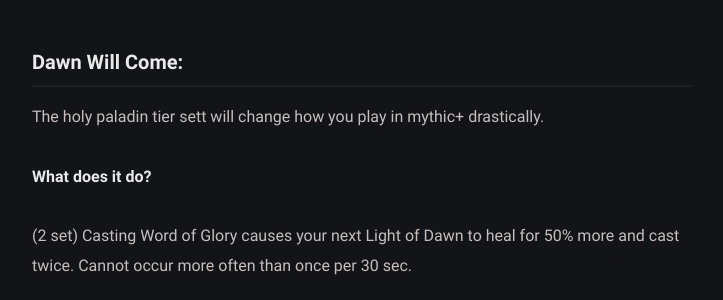
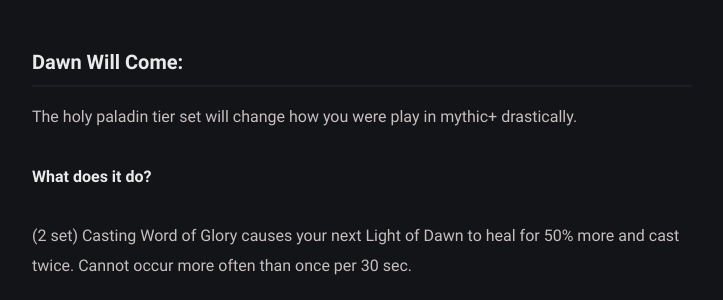
Before and after one commit to BetterThanWowhead/BetterThanWowhead.github.io, a Jekyll site: the page built from pages/M+/playstyle.md, in a window 1280 px wide and 900 px high, scrolled down 1439 px. Shown: the part 153-453 px from the top of the window, without its empty margins (278-1001 px from the left). Built offline with Jekyll 4.4.1, drawn with Linux system fonts in a browser that asks for light colours; a script that is not in the unit is left out.

Commit message:
Update playstyle.md

```diff
--- a/pages/M+/playstyle.md
+++ b/pages/M+/playstyle.md
@@ -51,7 +51,7 @@ This will restore 20k of your health pool and should be used frequently whenever
 ### **Dawn Will Come:**
 ---
 
-The holy paladin tier sett will change how you play in mythic+ drastically.
+The holy paladin tier set will change how you were play in mythic+ drastically.
 
 **What does it do?**
 
```
